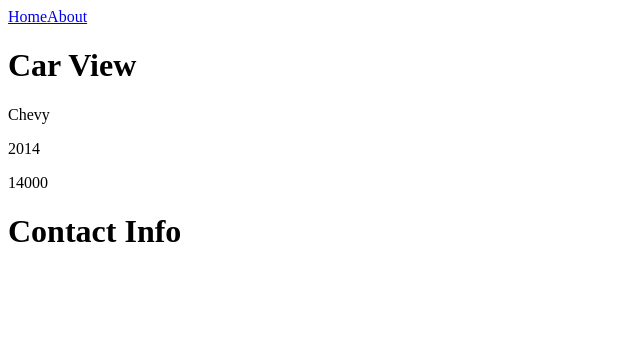
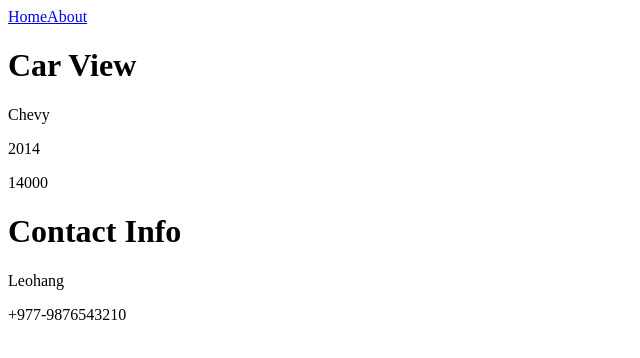
Before and after one commit to LeohangRai/Vue-practice-projects, a Vue app in the folder vue-router-demo/: page /cars/1/contact in a window 1280 px wide. Shown: the top 358 px of the page, without its empty margins (0-640 px from the left). Built offline with nearby package versions, Linux system fonts and the light colour scheme.

Commit message:
feat: nested route implementation /car/:id/contact

```diff
--- a/vue-router-demo/src/views/ContactView.vue
+++ b/vue-router-demo/src/views/ContactView.vue
@@ -1,9 +1,18 @@
+<script setup>
+import { useRoute } from 'vue-router';
+import cars from '../data/cars.json';
+const route = useRoute();
+const car = cars.find(c => c.id === Number(route.params.id));
+</script>
+
 <template>
     <div>
         <div>
             <h1>
                 Contact Info
             </h1>
+            <p>{{ car.contact.dealer }}</p>
+            <p>{{ car.contact.number }}</p>
         </div>
     </div>
 </template>
```
